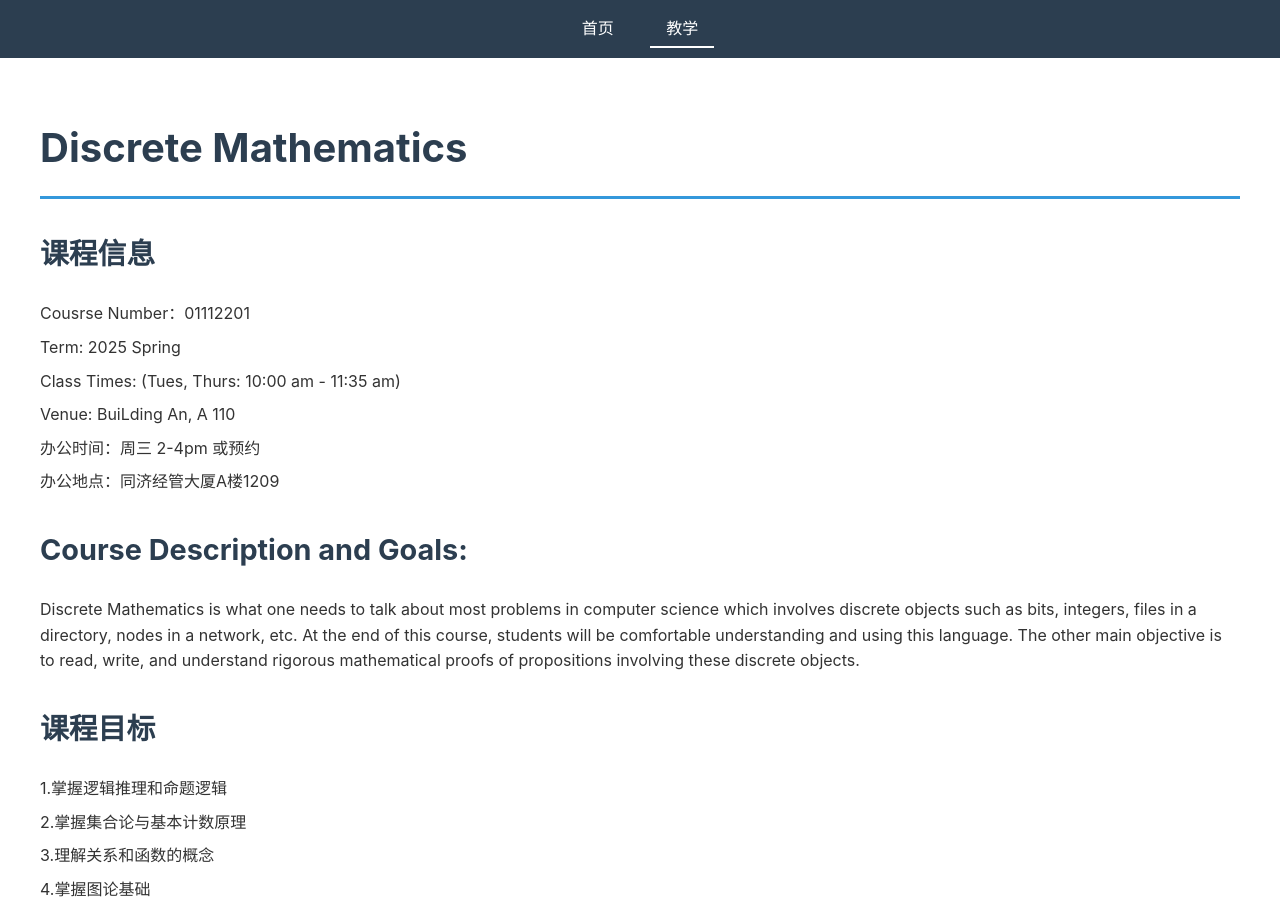
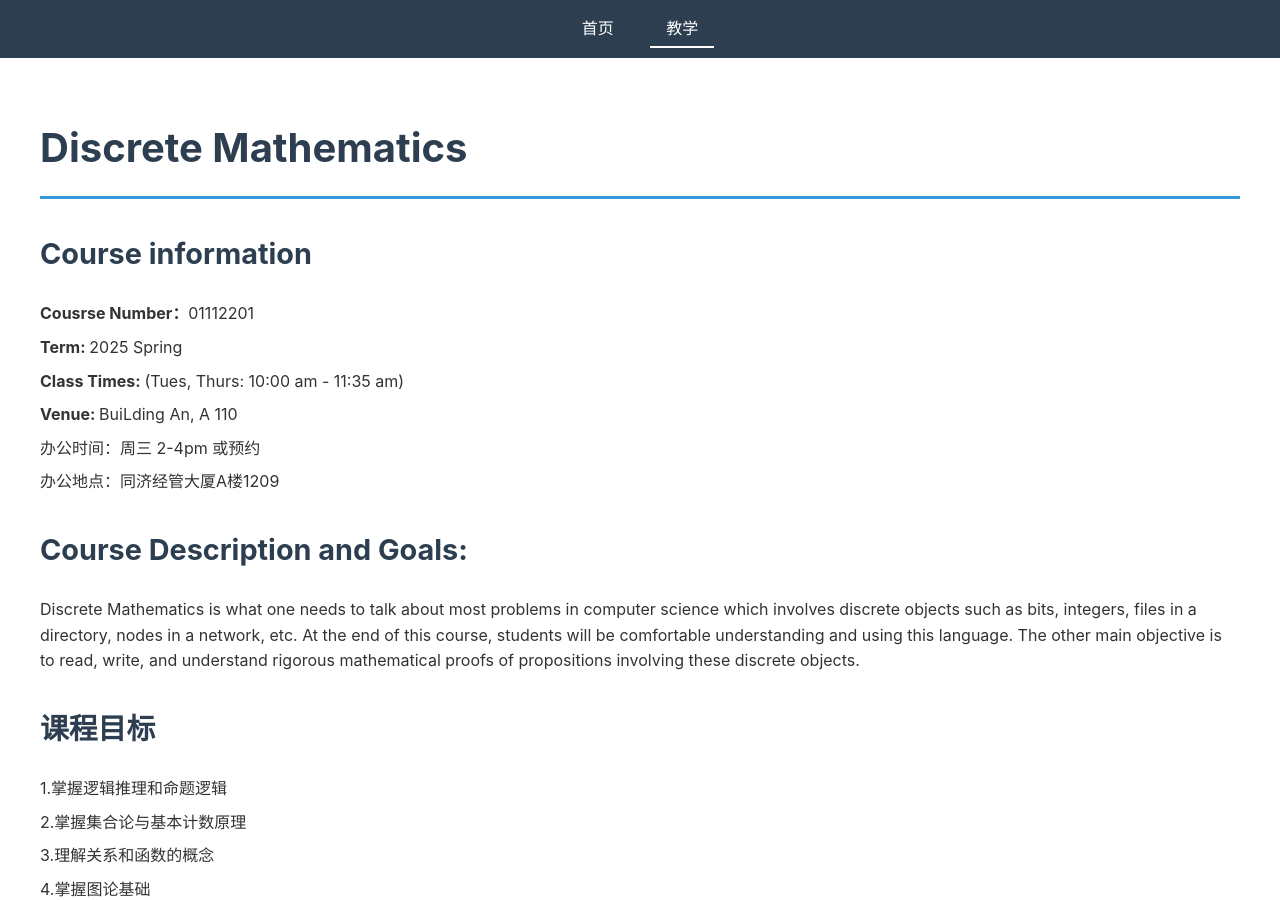
Before and after one commit to kejiwei/kejiwei.github.io, a Jekyll site: the page teaching/courses/dismath/index.html, which Jekyll copies as it is, in a window 1280 px wide and 900 px high. Built offline with Jekyll 4.4.1, drawn with Linux system fonts in a browser that asks for light colours.

Commit message:
Update index.html

```diff
--- a/teaching/courses/dismath/index.html
+++ b/teaching/courses/dismath/index.html
@@ -17,12 +17,12 @@
         <h1>Discrete Mathematics</h1>
 
         <section class="course-info">
-            <h2>课程信息</h2>
+            <h2>Course information</h2>
             <ul>
-                <li>Cousrse Number：01112201 </li>
-                <li>Term: 2025 Spring</li>
-                <li>Class Times: (Tues, Thurs: 10:00 am - 11:35 am)</li>
-                <li>Venue: BuiLding An, A 110</li>
+                <li><b> Cousrse Number：</b>01112201 </li>
+                <li><b> Term: </b>2025 Spring</li>
+                <li><b>Class Times: </b>(Tues, Thurs: 10:00 am - 11:35 am)</li>
+                <li><b>Venue: </b>BuiLding An, A 110</li>
                 <li>办公时间：周三 2-4pm 或预约</li>
                 <li>办公地点：同济经管大厦A楼1209</li>
 
```
